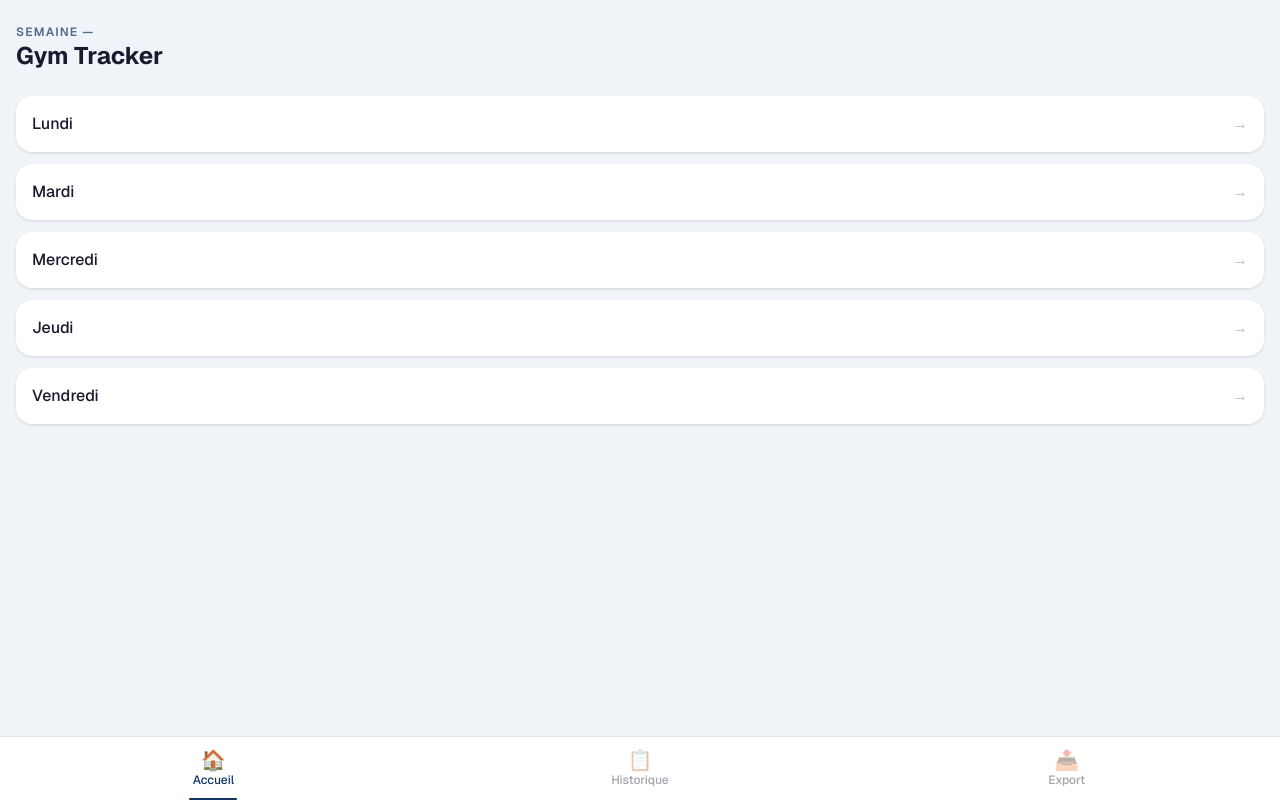
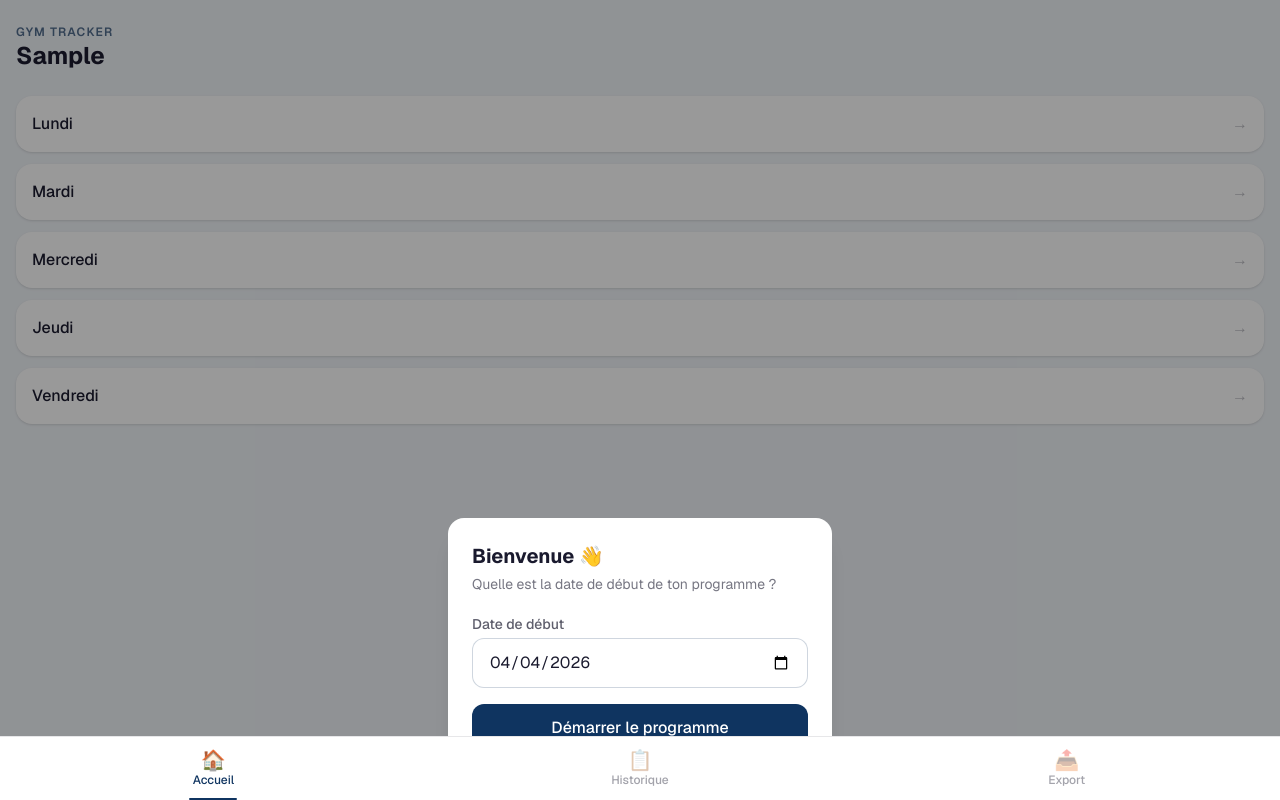
Before and after one commit to ffrechette-spec/entrainement, a Next.js app: page / in a window 1280 px wide. Built offline with nearby package versions, Linux system fonts and the light colour scheme; no server answers; the database is empty; sample sign-in values are in the browser's storage.

Commit message:
feat: first-run programme start date setup

```diff
--- a/app/page.tsx
+++ b/app/page.tsx
@@ -1,3 +1,11 @@
+"use client";
+
+import { useEffect, useState } from "react";
+import { useAuth } from "@/hooks/useAuth";
+import SetupModal, { getDateDebut } from "@/components/SetupModal";
+import { getSemaineActuelle } from "@/lib/utils";
+import Link from "next/link";
+
 const JOURS = [
   { slug: "lundi", label: "Lundi" },
   { slug: "mardi", label: "Mardi" },
@@ -7,28 +15,61 @@ const JOURS = [
 ] as const;
 
 export default function Accueil() {
+  const { user } = useAuth();
+  const [showSetup, setShowSetup] = useState(false);
+  const [semaine, setSemaine] = useState<number | null>(null);
+
+  useEffect(() => {
+    if (!user) return;
+    getDateDebut(user.uid).then((dateDebut) => {
+      if (!dateDebut) {
+        setShowSetup(true);
+      } else {
+        const s = getSemaineActuelle(new Date(dateDebut));
+        setSemaine(s);
+      }
+    });
+  }, [user]);
+
+  function handleSetupComplete() {
+    setShowSetup(false);
+    if (user) {
+      getDateDebut(user.uid).then((dateDebut) => {
+        if (dateDebut) setSemaine(getSemaineActuelle(new Date(dateDebut)));
+      });
+    }
+  }
+
   return (
+    <>
+      {showSetup && user ? (
+        <SetupModal user={user} onComplete={handleSetupComplete} />
+      ) : null}
+
       <div className="px-4 py-6">
         <header className="mb-6">
           <p className="text-xs font-semibold uppercase tracking-widest text-accent opacity-70">
-          Semaine —
+            {semaine !== null ? `Semaine ${semaine} / 8` : "Gym Tracker"}
           </p>
-        <h1 className="text-2xl font-bold text-foreground">Gym Tracker</h1>
+          <h1 className="text-2xl font-bold text-foreground">
+            {user?.displayName?.split(" ")[0] ?? "Entraînement"}
+          </h1>
         </header>
 
         <ul className="flex flex-col gap-3">
           {JOURS.map(({ slug, label }) => (
             <li key={slug}>
-            <a
+              <Link
                 href={`/seance/${slug}`}
                 className="flex min-h-[56px] items-center justify-between rounded-2xl bg-white px-4 py-3 shadow-sm active:opacity-70"
               >
                 <span className="font-medium text-foreground">{label}</span>
                 <span className="text-foreground/30">→</span>
-            </a>
+              </Link>
             </li>
           ))}
         </ul>
       </div>
+    </>
   );
 }
```
Lines whose indentation alone changed are shown as unchanged.
